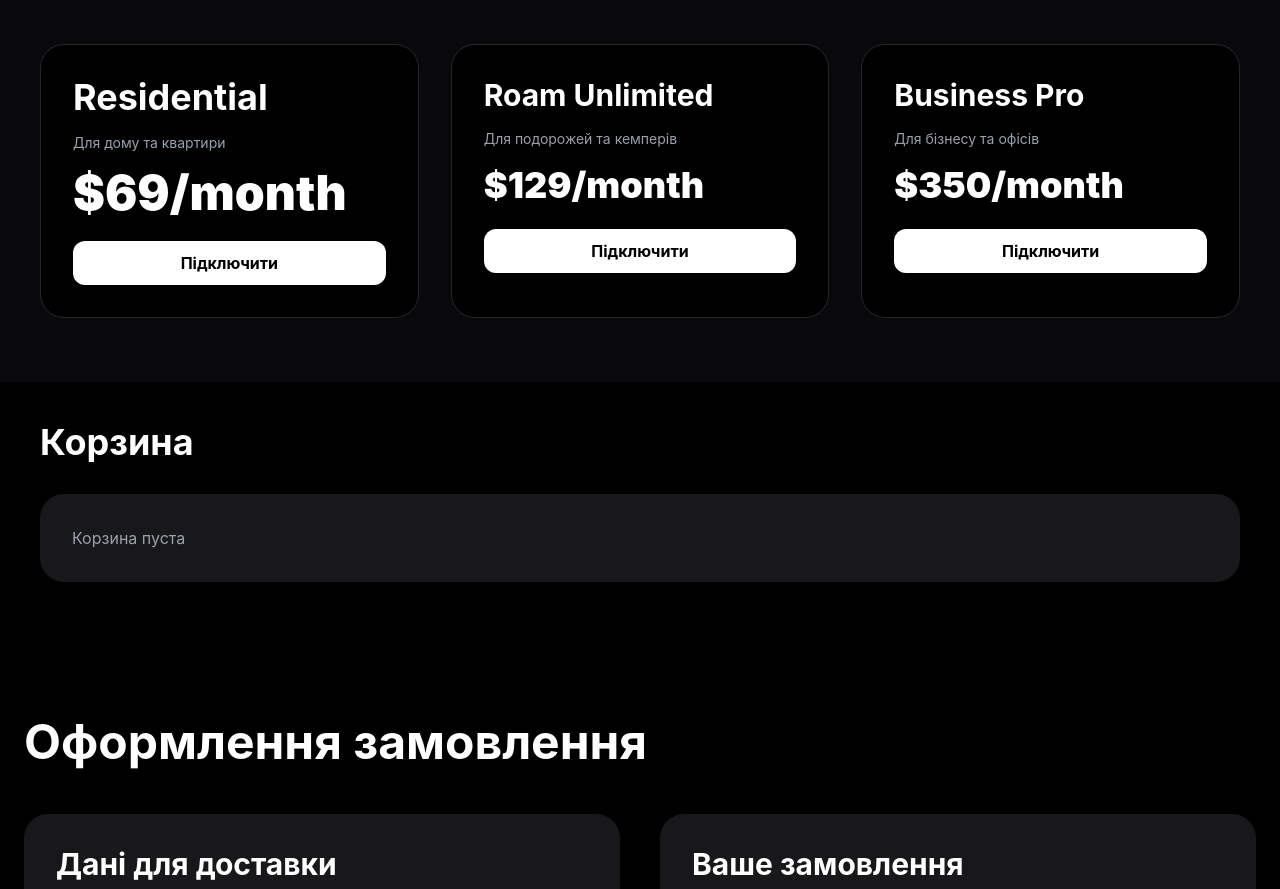
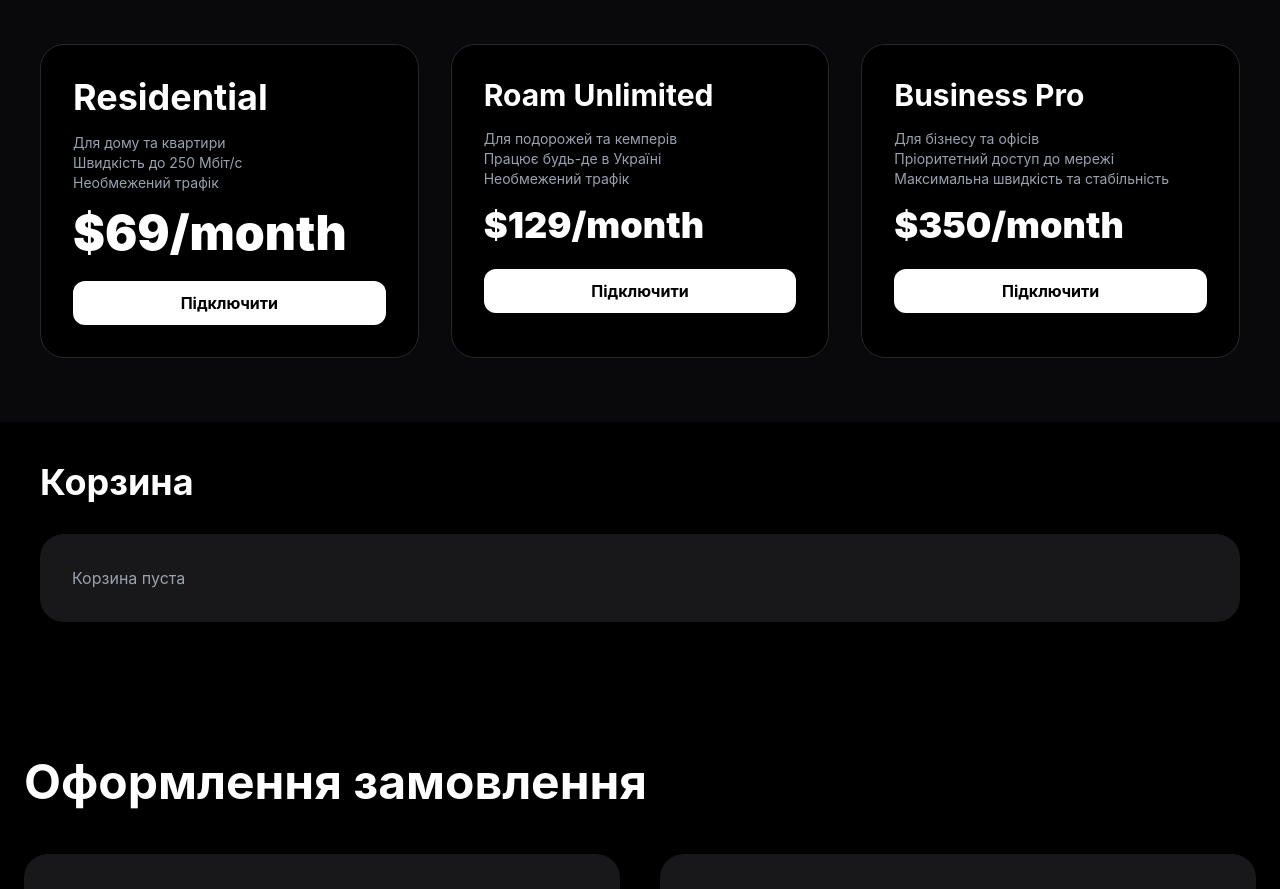
Before and after one commit to PRIYOM69/starlink-store, a React (Vite) app: page / in a window 1280 px wide. Shown: the part 1540-2429 px from the top of the page. Built offline with nearby package versions, Linux system fonts and the light colour scheme.

Commit message:
improve subscription descriptions

```diff
--- a/src/App.jsx
+++ b/src/App.jsx
@@ -300,7 +300,9 @@ const orderItems = cart
 </h3>
 
 <p className="text-gray-400 text-sm mb-4">
-  Для дому та квартири
+  Для дому та квартири<br />
+  Швидкість до 250 Мбіт/с<br />
+  Необмежений трафік
 </p>
 
 <div className="text-3xl md:text-5xl font-black mb-6">
@@ -333,7 +335,9 @@ const orderItems = cart
               Roam Unlimited
             </h3>
 <p className="text-gray-400 text-sm mb-4">
-  Для подорожей та кемперів
+  Для подорожей та кемперів<br />
+  Працює будь-де в Україні<br />
+  Необмежений трафік
 </p>
             <div className="text-4xl font-black mb-6">
               $129/month
@@ -366,7 +370,9 @@ const orderItems = cart
               Business Pro
             </h3>
 <p className="text-gray-400 text-sm mb-4">
-  Для бізнесу та офісів
+  Для бізнесу та офісів<br />
+  Пріоритетний доступ до мережі<br />
+  Максимальна швидкість та стабільність
 </p>
             <div className="text-4xl font-black mb-6">
               $350/month
```
